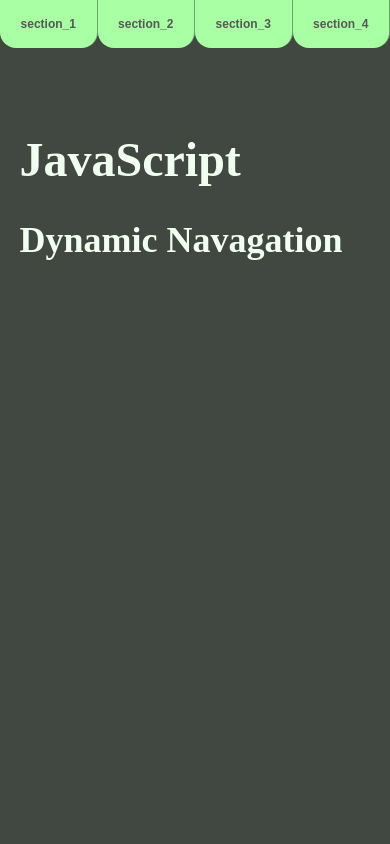
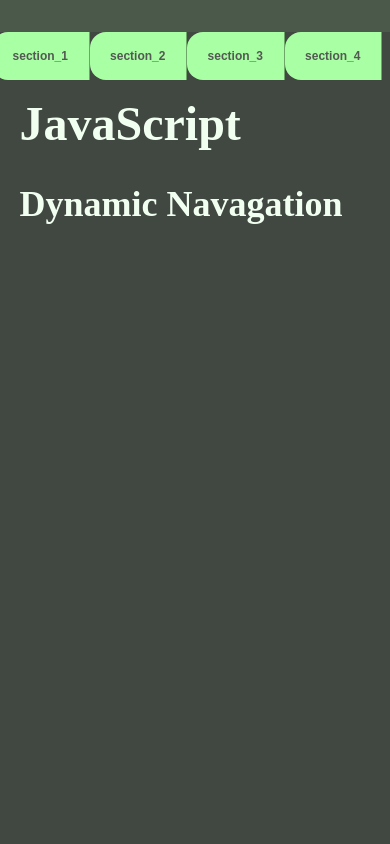
Before and after one commit to ShawnO86/Dynamic-navBar, a plain HTML site: page index.html in a window 390 px wide. Shown: the top 844 px of the page. Drawn offline with Linux system fonts and the light colour scheme.

Commit message:
nav style

```diff
--- a/index.html
+++ b/index.html
@@ -65,11 +65,13 @@
             </section>
         </main>
 
-        <footer>2022 - ShawnO86</footer>
-
         <div class="topLinkContainer">
             <button id="goTopLink">Top &uarr;</button>
         </div>
+
+        <footer>2022 - ShawnO86</footer>
+
+
     </div>
 
     <script src="./javaScript/main.js"></script>
--- a/styles/mainStyle.css
+++ b/styles/mainStyle.css
@@ -6,12 +6,12 @@ body {
 }
 
 main {
-    margin: 4rem 5% 20rem 5%;
+    margin: 4rem calc(10rem + 5%) 20rem 5%;
 }
 
 header {
-    min-height: calc(100vh - 10rem);
-    margin: 2.25rem 0 5rem 0;
+    min-height: calc(100vh - 7rem);
+    margin: 0 0 5rem 0;
     padding: 4rem 5%;
     text-align: left;
     background-color: #414741;
@@ -23,16 +23,28 @@ section {
     margin: 0 auto 75vh auto;
 }
 
-nav ul {
+nav {
     display: flex;
+    flex-direction: column;
     justify-content: right;
     position: fixed;
     top: 0;
-    width: 100%;
+    right: 0;
+    height: 100%;
+    width: 10rem;
+    background-color: rgba(169, 255, 163, 0.1);
+    text-align: center;
+}
+
+nav ul {
+    height: 100%;
     list-style: none;
-    background-color: rgba(169, 255, 163, 0.05);
     margin: 0;
-    padding: 0 0 0.25rem 0;
+    padding: 2rem 0 0 0;
+}
+
+nav ul::before {
+content: "On this page:";
 }
 
 nav ul li {
@@ -45,7 +57,7 @@ nav ul li {
     border: none;
     border-right: 1px solid rgba(0, 0, 0, 0.35);
     padding: 0.25rem 0.75rem;
-    background-color: #535953;
+    background-color: rgba(169, 255, 163, 0.1);
     color: #F1FFF0;
     height: 2rem;
     width: 10rem;
@@ -55,9 +67,10 @@ nav ul li {
     background-color: rgba(169, 255, 163);
     color: #535953;
     height: 3rem;
-    margin-bottom: -1rem;
-    border-radius: 0 0 1rem 1rem;
+    margin-left: -1rem;
+    border-radius: 1rem 0 0 1rem;
     font-weight: 600;
+    width: 11rem;
 }
 
 .sectionHeader {
@@ -145,9 +158,23 @@ nav ul li {
         scroll-margin-top: 4rem;
     }
 
+    nav {
+        justify-content: center;
+        flex-direction: row;
+        width: 100%;
+        height: 2rem;
+        padding: 0;
+    }
+
     nav ul {
-        justify-content: center;
+        display: flex;
+        width: 100%;
+        height: 2rem;
     }
+
+    nav ul::before {
+        content: "";
+        }
 
     nav ul li {
         flex-grow: 2;
```
